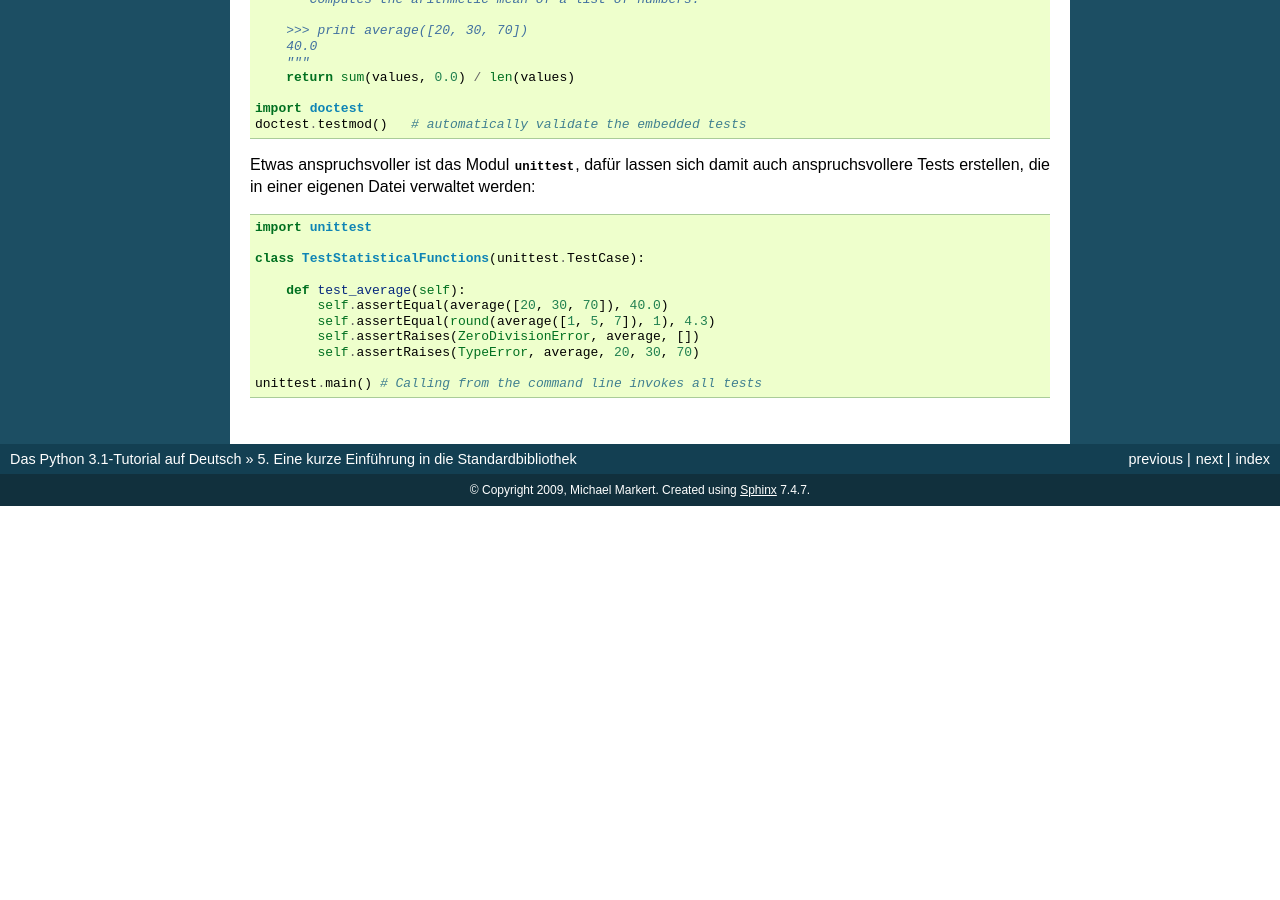
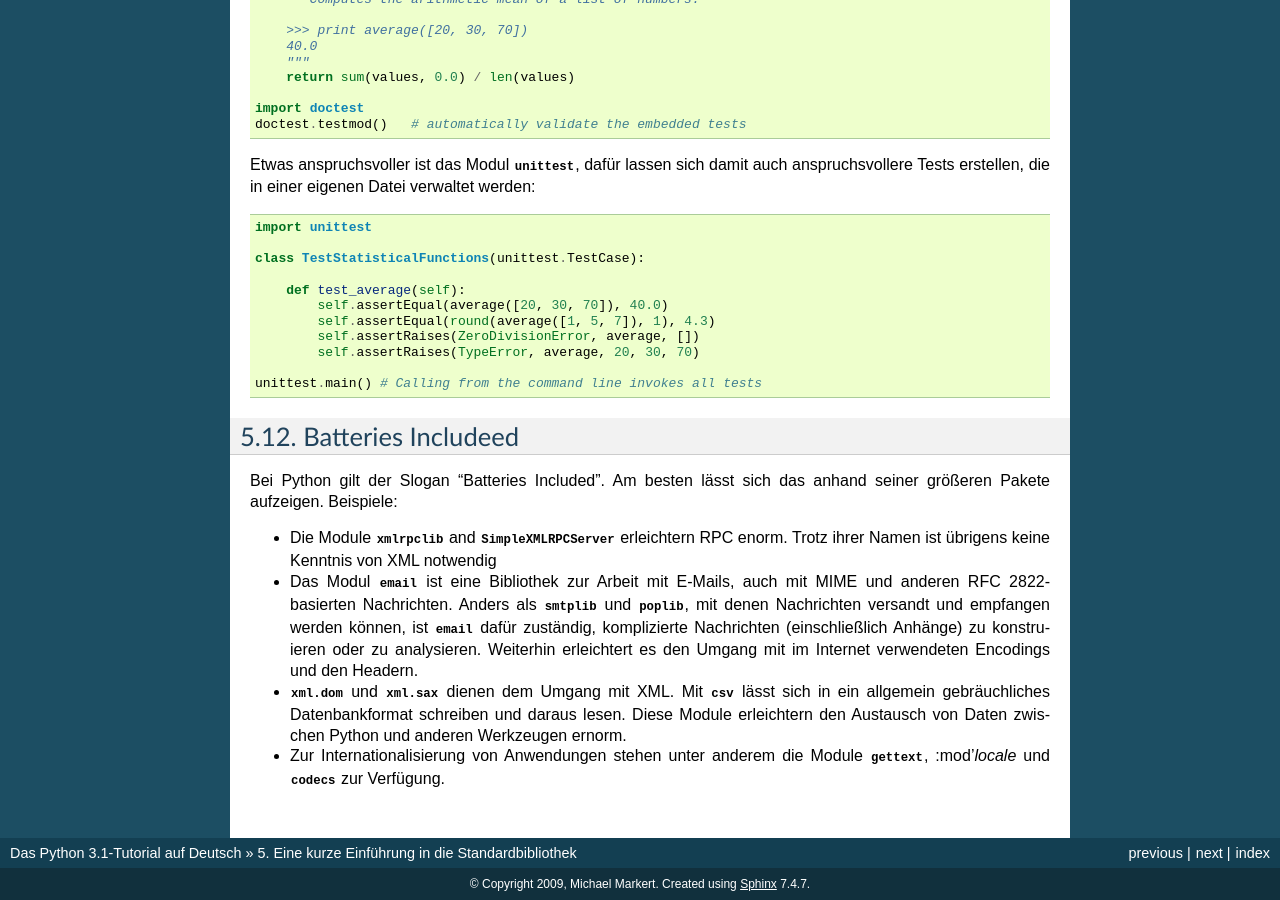
Before and after one commit to cofi/py-tutorial-de, a Sphinx documentation site: the page built from source/stdlib.rst, in a window 1280 px wide and 900 px high, scrolled down 3884 px. Built offline with Sphinx 7.4.7, drawn with Linux system fonts in a browser that asks for light colours; pages that are not in the unit, such as notebooks, are missing from menus; before the commit the page ends 4390 px from its top, so only the background shows below that; some of the changed text lies outside the part shown.

Commit message:
Translated Section 10.12 (Issue #78)

```diff
--- a/source/stdlib.rst
+++ b/source/stdlib.rst
@@ -281,3 +281,30 @@ werden::
            self.assertRaises(TypeError, average, 20, 30, 70)
 
    unittest.main() # Calling from the command line invokes all tests
+
+
+.. _tut-batteries-included:
+
+Batteries Includeed
+===================
+
+Bei Python gilt der Slogan "Batteries Included". Am besten lässt sich das anhand seiner größeren Pakete aufzeigen. Beispiele:
+
+* Die Module :mod:`xmlrpclib` and :mod:`SimpleXMLRPCServer` erleichtern RPC
+  enorm. Trotz ihrer Namen ist übrigens keine Kenntnis von XML notwendig
+
+* Das Modul :mod:`email` ist eine Bibliothek zur Arbeit mit E-Mails, auch mit
+  MIME und anderen RFC 2822-basierten Nachrichten. Anders als :mod:`smtplib`
+  und :mod:`poplib`, mit denen Nachrichten versandt und empfangen werden
+  können, ist :mod:`email` dafür zuständig, komplizierte Nachrichten
+  (einschließlich Anhänge) zu konstruieren oder zu analysieren. Weiterhin
+  erleichtert es den Umgang mit im Internet verwendeten Encodings und den
+  Headern.
+
+* :mod:`xml.dom` und :mod:`xml.sax` dienen dem Umgang mit XML. Mit :mod:`csv`
+  lässt sich in ein allgemein gebräuchliches Datenbankformat schreiben und
+  daraus lesen. Diese Module erleichtern den Austausch von Daten zwischen
+  Python und anderen Werkzeugen ernorm.
+
+* Zur Internationalisierung von Anwendungen stehen unter anderem die Module
+  :mod:`gettext`, :mod'`locale` und :mod:`codecs` zur Verfügung.
```
